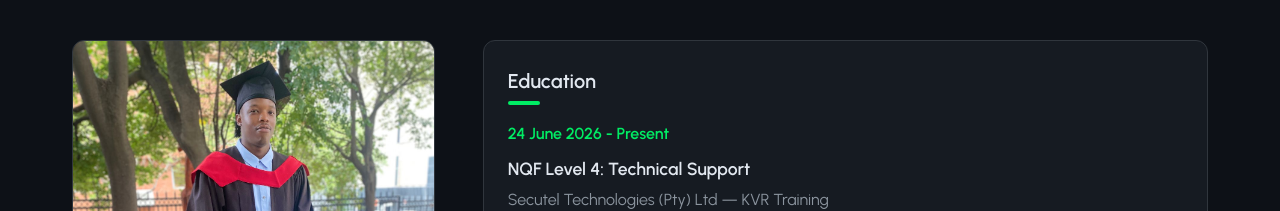
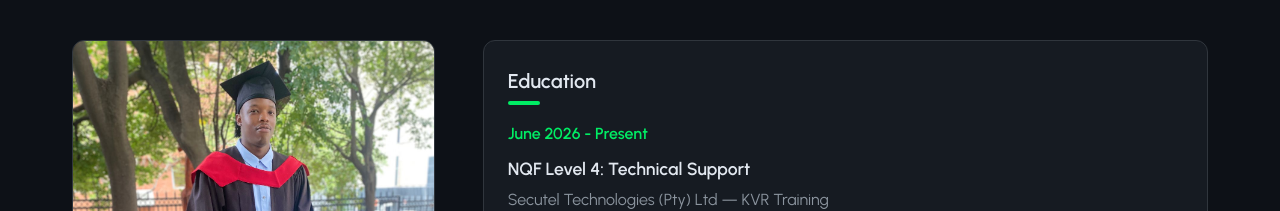
Before and after one commit to Xoli-Nxiweni/MyPortfolio, a React (Vite) app: page / in a window 1280 px wide. Shown: the part 4620-4831 px from the top of the page. Built offline with nearby package versions, Linux system fonts and the light colour scheme.

Commit message:
2026 Changes 2.0

```diff
--- a/src/components/profile/Profile.jsx
+++ b/src/components/profile/Profile.jsx
@@ -130,7 +130,7 @@ import {
               <h3 id="education-heading" className="profile-section-title">Education</h3>
               <div className="education-item">
                  <div className="education-item">
-                <div className="education-date">24 June 2026 - Present</div>
+                <div className="education-date">June 2026 - Present</div>
                 <div className="education-degree">NQF Level 4: Technical Support</div>
                 <div className="education-school">Secutel Technologies (Pty) Ltd — KVR Training</div>
                 <div className="education-description">
```
